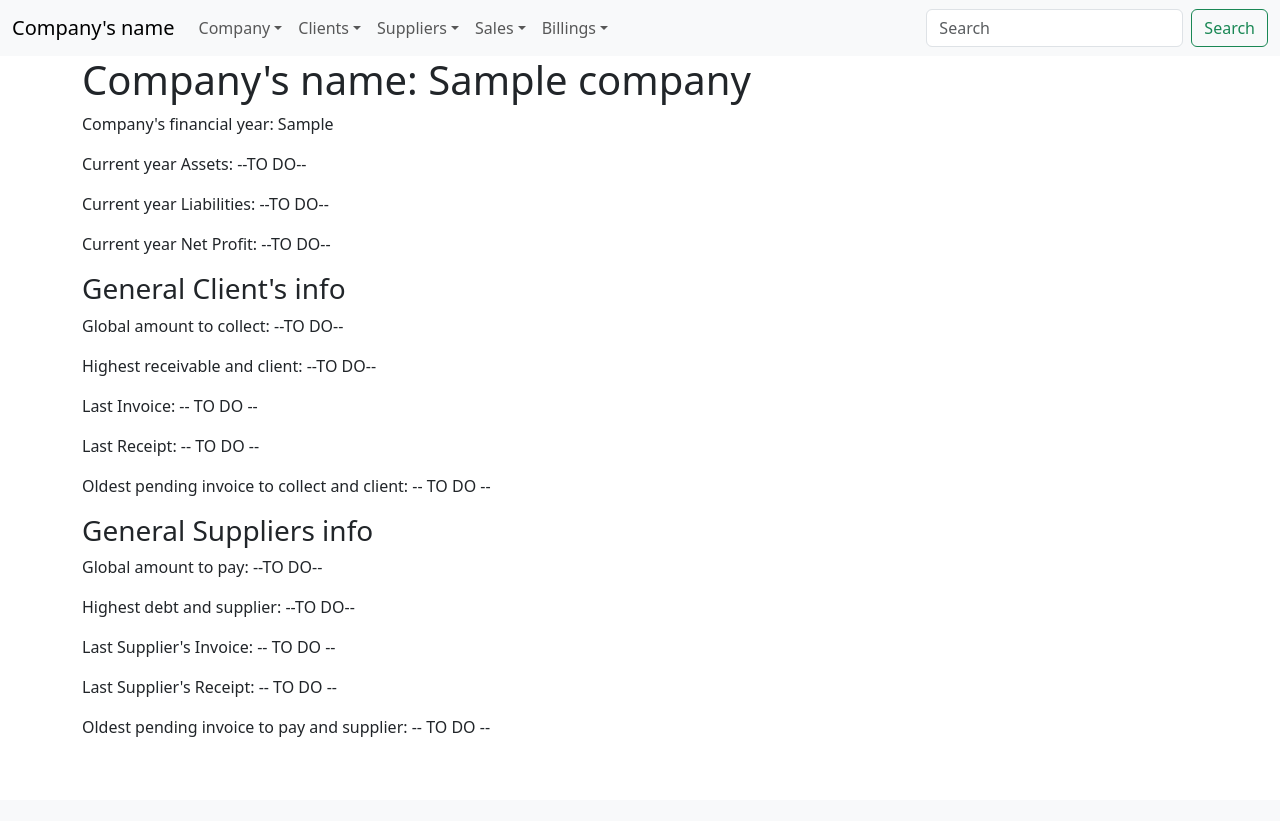
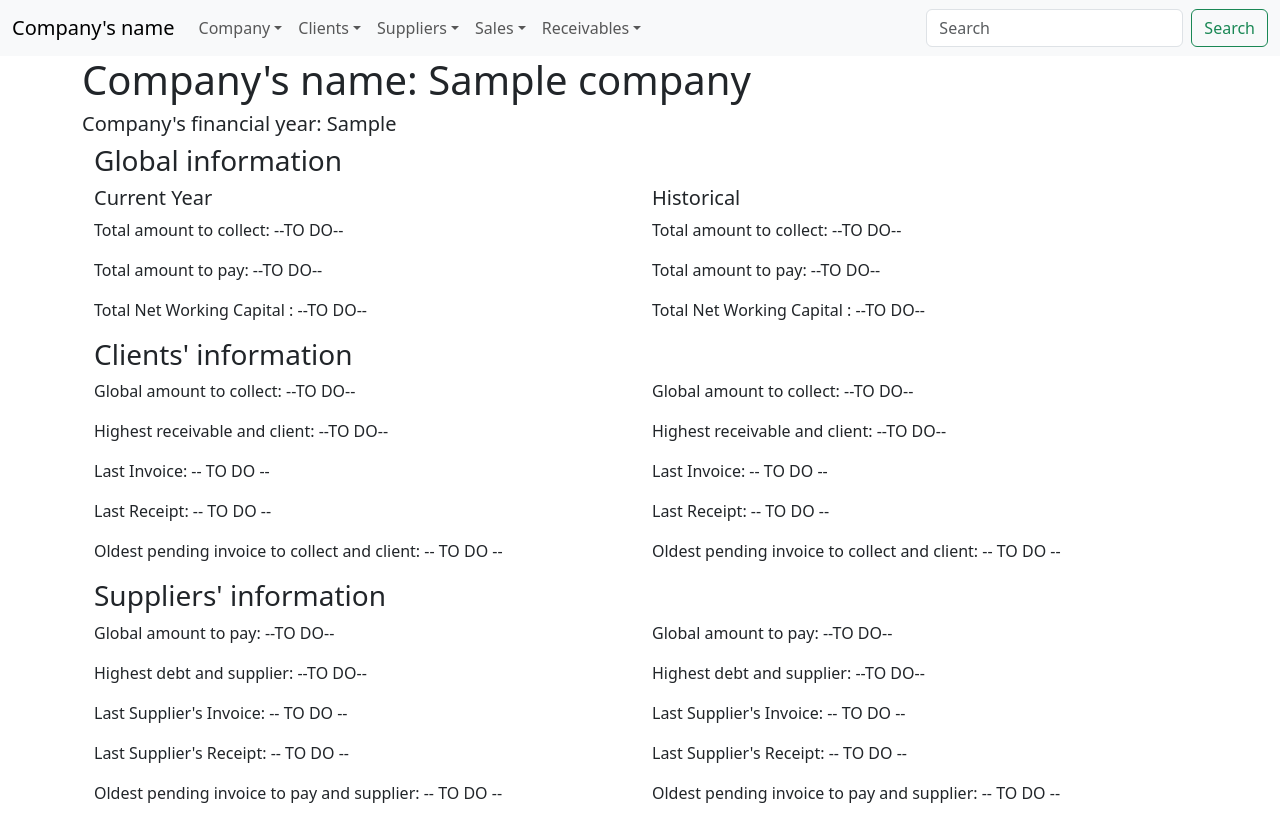
Before and after one commit to emifirmat/accounting_app, a Django app: page / in a window 1280 px wide. Before the commit the page ends 737 px from the top, so only its background shows below. Run offline with Django 5.2, Linux system fonts and the light colour scheme; tables that the repository leaves empty hold one stand-in row (values such as "Sample post"); parts of the project's set-up code (start-up, migrations or seed data) failed here and were passed over.

Commit message:
Added receivable overview section (incomplete)
Sale invoices: Added new date-number validation

```diff
--- a/erp/urls.py
+++ b/erp/urls.py
@@ -37,6 +37,8 @@ urlpatterns = [
     path("sales/invoices/<int:inv_pk>/edit", views.sales_edit, name="sales_edit"),
     # Show invoice list
     path("sales/invoices/list", views.sales_list, name="sales_list"),
+    # Receivables index webpage
+    path("receivables", views.receivables_index, name="receivables_index"),
 
     # Clients APIs
     path("api/clients", views_api.CompanyClientAPI.as_view(), name="clients_api"),
--- a/erp/views.py
+++ b/erp/views.py
@@ -463,3 +463,9 @@ def sales_list(request):
         "form_date": form_date,
         "form_year": form_year,
     })
+
+def receivables_index(request):
+    financial_year = current_year()
+    return render(request, "erp/receivables_index.html", {
+        "financial_year": financial_year,
+    })
--- a/templates/company/index.html
+++ b/templates/company/index.html
@@ -5,29 +5,66 @@
 {% block body %}
     {% if company %}
         <h1>Company's name: {{ company.name }} </h1>
-        <p>Company's financial year: {% if financial_year %}{{ financial_year.year }}
-        {% else %}You haven't picked a year yet. <a href="{% url 'company:year' %}">
-        Click Here.</a>{% endif %}</p>
+        <h5>Company's financial year: {% if financial_year %}{{ financial_year.year }}
+        </h5>{% else %}<p>You haven't picked a year yet. <a href="{% url 'company:year' %}">
+        Click Here.</a></p>{% endif %}
 
-        <p>Current year Assets: --TO DO--</p>
-        <p>Current year Liabilities: --TO DO--</p>
-        <p>Current year Net Profit: --TO DO--</p>
+        <div class="container-fluid">
+            <div class="row">
+                <h3>Global information</h3>
+                <div class="col">
+                    <h5>Current Year</h5>
+                    <p>Total amount to collect: --TO DO--</p>
+                    <p>Total amount to pay: --TO DO--</p>
+                    <p>Total Net Working Capital : --TO DO--</p>
+                </div>
+                <div class="col">
+                    <h5>Historical</h5>
+                    <p>Total amount to collect: --TO DO--</p>
+                    <p>Total amount to pay: --TO DO--</p>
+                    <p>Total Net Working Capital : --TO DO--</p>
+                </div>
+            </div>
 
-        <h3>General Client's info</h3>
+            <div class="row">
+                <h3>Clients' information</h3>
+                <div class="col">
                     <p>Global amount to collect: --TO DO--</p>
                     <p>Highest receivable and client: --TO DO--</p>
                     <p>Last Invoice: -- TO DO --</p>
                     <p>Last Receipt: -- TO DO --</p>
                     <p>Oldest pending invoice to collect and client: -- TO DO -- </p>
+                </div>
+                <div class="col">
+                    <p>Global amount to collect: --TO DO--</p>
+                    <p>Highest receivable and client: --TO DO--</p>
+                    <p>Last Invoice: -- TO DO --</p>
+                    <p>Last Receipt: -- TO DO --</p>
+                    <p>Oldest pending invoice to collect and client: -- TO DO -- </p>
+                </div>
+            </div>
 
-        <h3>General Suppliers info</h3>
+            <div class="row">
+                <h3>Suppliers' information</h3>
+                <div class="col">
                     <p>Global amount to pay: --TO DO--</p>
                     <p>Highest debt and supplier: --TO DO--</p>
                     <p>Last Supplier's Invoice: -- TO DO --</p>
                     <p>Last Supplier's Receipt: -- TO DO --</p>
                     <p>Oldest pending invoice to pay and supplier: -- TO DO -- </p>
+                </div>
+                <div class="col">
+                    <p>Global amount to pay: --TO DO--</p>
+                    <p>Highest debt and supplier: --TO DO--</p>
+                    <p>Last Supplier's Invoice: -- TO DO --</p>
+                    <p>Last Supplier's Receipt: -- TO DO --</p>
+                    <p>Oldest pending invoice to pay and supplier: -- TO DO -- </p>
+                </div>
+            </div>
+        </div>
         {% else %}
             <p>Please create your company first.</p>
         {% endif %}
 
+
 {% endblock body %}
--- a/templates/erp/sales_invoice.html
+++ b/templates/erp/sales_invoice.html
@@ -67,7 +67,7 @@
             <div class="col-2">
                 <p><b>VAT</b></p>
                 {% for line in invoice.s_invoice_lines.all %}
-                    <p>$ {{ line.VAT_amount }}</p>
+                    <p>$ {{ line.vat_amount }}</p>
                 {% endfor %}
             </div>
             <div class="col-2">
--- a/templates/layout.html
+++ b/templates/layout.html
@@ -92,11 +92,11 @@
                           </ul>
                         </li>
                         <li class="nav-item dropdown">
-                          <a class="nav-link dropdown-toggle" id="billings-menu-link"
+                          <a class="nav-link dropdown-toggle" id="receivables-menu-link"
                           role="button" aria-current="page" href="#"
-                          data-bs-toggle="dropdown" aria-expanded="false">Billings</a>
-                          <ul class="dropdown-menu" id="billings-menu">
-                            <li><a class="dropdown-item" href="#">
+                          data-bs-toggle="dropdown" aria-expanded="false">Receivables</a>
+                          <ul class="dropdown-menu" id="receivables-menu">
+                            <li><a class="dropdown-item" href="{% url 'erp:receivables_index' %}">
                             Overview</a></li>
                             <li><a class="dropdown-item" href="#">
                             New Receipt</a></li>
```
Also changed, not shown: erp/models.py (+13 -3 lines), erp/tests/tests_db_views.py (+39 -2 lines), erp/tests/tests_front.py (+12 -2 lines), erp/validators.py (+23 -1 lines), templates/erp/receivables_index.html (added, +49 -0 lines). Lines whose indentation alone changed are shown as unchanged.
